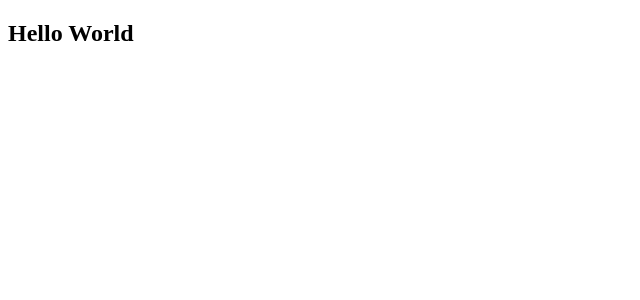
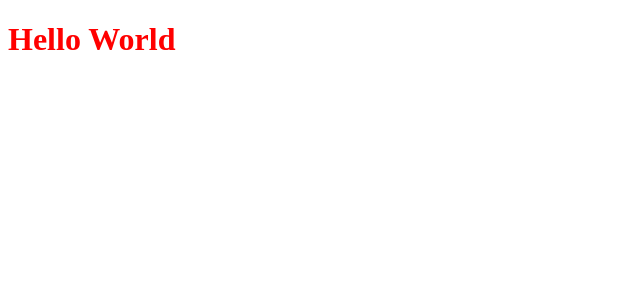
Before and after one commit to PedroMakengo/ignews, a Next.js app: page / in a window 1280 px wide. Shown: the top 300 px of the page, without its empty margins (0-640 px from the left). Built offline with nearby package versions, Linux system fonts and the light colour scheme.

Commit message:
Trabalhando com o css

```diff
--- a/src/pages/_app.tsx
+++ b/src/pages/_app.tsx
@@ -1,4 +1,5 @@
 import { AppProps } from "next/app";
+import "../styles/home.css";
 
 function MyApp({ Component, pageProps }: AppProps) {
   return <Component {...pageProps} />;
--- a/src/pages/index.tsx
+++ b/src/pages/index.tsx
@@ -1,7 +1,7 @@
 export default function Home() {
   return (
     <div>
-      <h2>Hello World </h2>
+      <h1>Hello World </h1>
     </div>
   );
 }
--- a/src/styles/home.css
+++ b/src/styles/home.css
@@ -0,0 +1,3 @@
+h1 {
+  color: red;
+}
```
